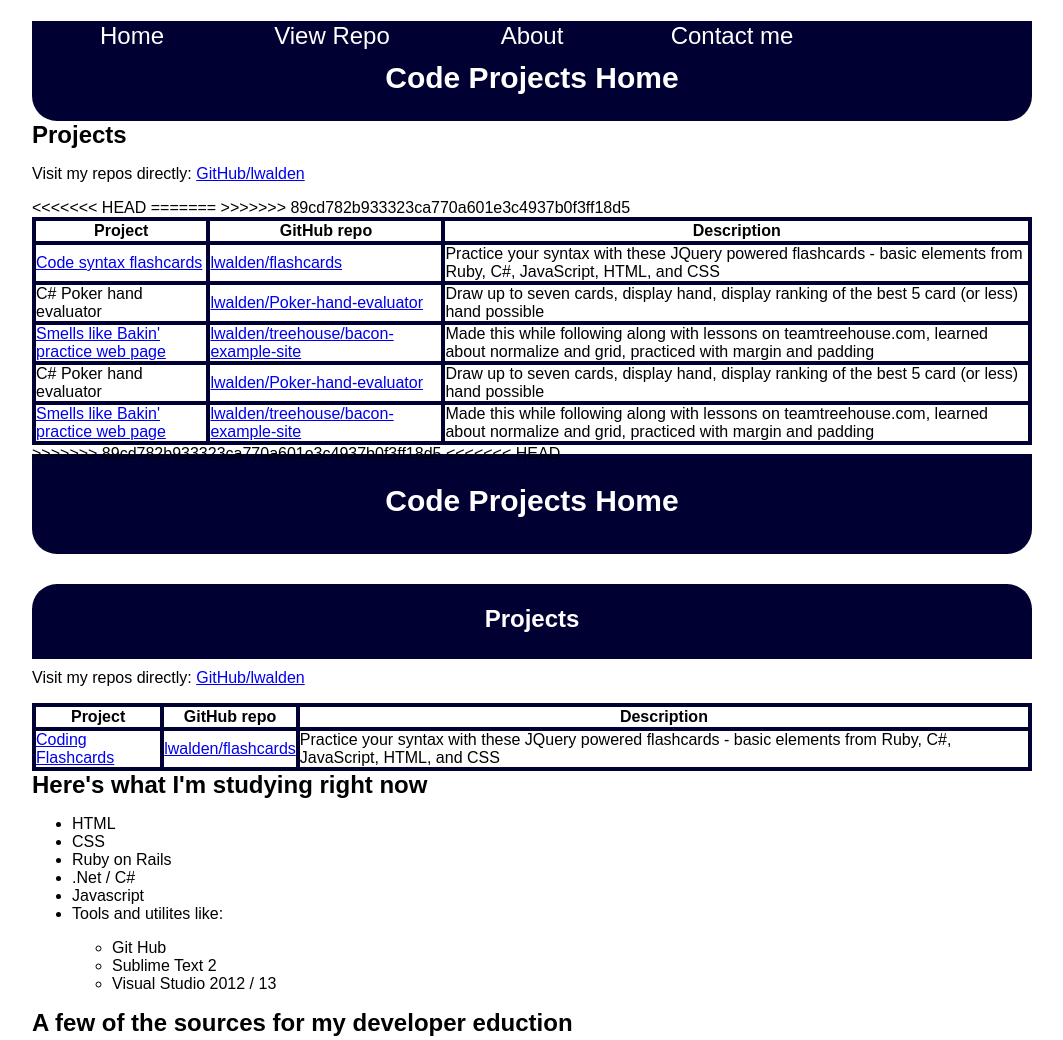
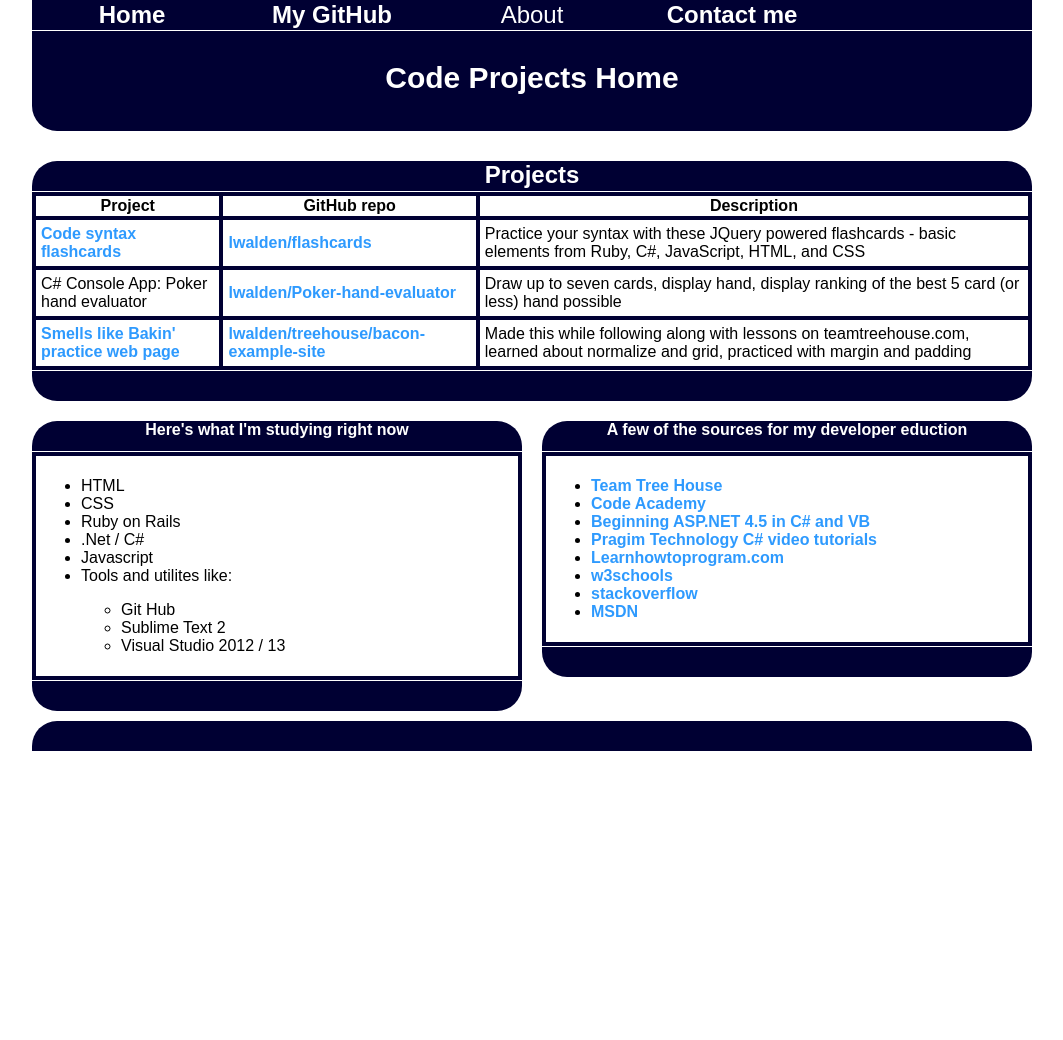
Before and after one commit to lwalden/lwalden.github.io, a plain HTML site: page index.html in a window 1280 px wide. Shown: the top 1040 px of the page, without its empty margins (108-1171 px from the left). After the commit the page ends 800 px from the top, so only its background shows below. Drawn offline with Linux system fonts and the light colour scheme.

Commit message:
updated style.css and changed format of page to grid

```diff
--- a/CSS/styles.css
+++ b/CSS/styles.css
@@ -6,7 +6,7 @@ body, html { /* set size of body to full page and remove margins */
     background-color: #FFFFFF;
 }
 
-.projects { /* avoid double border on table element, set width*/
+table { /* avoid double border on table element, set width*/
 border-collapse:collapse;
 width: 100%;
 }
@@ -21,7 +21,16 @@ vertical-align: middle;
 }
 
 td {
-	padding:0px;
+	padding:5px;
+}
+
+a,a:visited {
+	color:#2E9AFE;
+	text-decoration: none;
+	font-weight: 700;
+}
+.pushRight {
+	float: right;
 }
 
 .header{
@@ -34,18 +43,29 @@ td {
 	text-align: center;
 }
 
-.headerBar{
+.subHeading{
 	background-color: #000033;
 	width: 100%;
-	height: 50px;
+	height: 30px;
 	color: #FFFFFF;
 	text-align: center;
 	font-family: sans-serif;
 	border-radius: 25px 25px 0 0;
-	padding-top: 20px;
-	padding-bottom: 5px;
-	line-height: 30px;
+	padding-top: 0px;
+	padding-bottom: 0px;
 	margin-top: 20px;
+	margin-bottom: 1px;
+}
+
+.subFooter{
+	color: #000000;
+	border-radius: 0 0 25px 25px;
+	background-color: #000033;
+	width: 100%;
+	height: 30px;
+	float: left;
+	margin-bottom: 0px;
+	margin-top: 1px;
 }
 
 .footer{
@@ -135,10 +155,22 @@ a {
 	padding-bottom: 10px;
 }
 
-.instructions {
+.menuItem1 {
+	margin-left: 0px;
+}
+
+.menuItem2 {
+	margin-left: -200px
+}
+
+.menuItem3 {
 	margin-left: -400px;
 }
 
-.about {
+.menuItem4 {
 	margin-left: -600px;
 }
+
+.menuItem5 {
+	margin-left: -800px;
+}
--- a/index.html
+++ b/index.html
@@ -12,25 +12,27 @@
 			<div class="grid_12  menu">
 				<ul>
 					<li><a href="../index.html">Home</a></li>
-					<li><a href="https://github.com/lwalden/flashcards" target="-blank">View Repo</a></li>
+					<li><a href="https://github.com/lwalden/" target="-blank">My GitHub</a></li>
 					<li>About
 						<ul>
-							<li class="about first">Project homepage for Laurance Walden. Laurance is learning to code. <a href="aboutme.html">Learn more about me here.</a></li>
-							<li class="about"> Built using normalize.css and grid.css (discovered on teamtreehouse.com).</li>
-							<li class="about last"></li>
+							<li class="menuItem3 first">Project homepage for Laurance Walden. Laurance is learning to code.</li>
+							<li class="menuItem3"><a href="aboutme.html">Learn more about me here.</a></li>
+							<li class="menuItem3 last"></li>
 						</ul>
 					</li>
 					<li><a href="mailto:lwalden77@gmail.com">Contact me</a></li>
 					<li></li>
 				</ul>
 			</div>
-		<div class="header">
+
+			<div class="grid_12 header">
 				<h1>Code Projects Home</h1>
 			</div>
-		<div class="main">
-			<h2>Projects</h2>
-			<p>Visit my repos directly: <a href="https://github.com/lwalden">GitHub/lwalden</a></p>
-			<table class="projects">
+			<div class="grid_12 subHeading">
+				<h2>Projects<h2>
+			</div>
+
+			<table>
 				<tr>
 					<th>Project</th>
 					<th>GitHub repo</th>
@@ -40,10 +42,9 @@
 					<td><a href="flashcards/flashcards.html">Code syntax flashcards</a></td>
 					<td><a href="https://github.com/lwalden/flashcards">lwalden/flashcards</a></td>
 					<td>Practice your syntax with these JQuery powered flashcards - basic elements from Ruby, C#, JavaScript, HTML, and CSS</td>
-<<<<<<< HEAD
 				</tr>
 				<tr>
-					<td>C# Poker hand evaluator</td>
+					<td>C# Console App: Poker hand evaluator</td>
 					<td><a href="https://github.com/lwalden/Poker-hand-evaluator">lwalden/Poker-hand-evaluator</a></td>
 					<td>Draw up to seven cards, display hand, display ranking of the best 5 card (or less) hand possible</td>
 				</tr>
@@ -52,47 +53,16 @@
 					<td><a href="https://github.com/lwalden/treehouse">lwalden/treehouse/bacon-example-site</a></td>
 					<td>Made this while following along with lessons on teamtreehouse.com, learned about normalize and grid, practiced with margin and padding</td>
 				</tr>
-=======
-				</tr>
-				<tr>
-					<td>C# Poker hand evaluator</td>
-					<td><a href="https://github.com/lwalden/Poker-hand-evaluator">lwalden/Poker-hand-evaluator</a></td>
-					<td>Draw up to seven cards, display hand, display ranking of the best 5 card (or less) hand possible</td>
-				</tr>
-				<tr>
-					<td><a href="treehouse/bacon-example-site/index.html">Smells like Bakin' practice web page</a></td>
-					<td><a href="https://github.com/lwalden/treehouse">lwalden/treehouse/bacon-example-site</a></td>
-					<td>Made this while following along with lessons on teamtreehouse.com, learned about normalize and grid, practiced with margin and padding</td>
-				</tr>
->>>>>>> 89cd782b933323ca770a601e3c4937b0f3ff18d5
-
-			</table>
->>>>>>> 89cd782b933323ca770a601e3c4937b0f3ff18d5
-
-			<div class="grid_12  header">
-				<h1>Code Projects Home</h1>
-			</div>
-
-<<<<<<< HEAD
-			<div class="grid_12 headerBar">
-				<h2>Projects</h2>
-			</div>
-
-				<p>Visit my repos directly: <a href="https://github.com/lwalden">GitHub/lwalden</a></p>
-				<table class="projects">
-					<tr>
-						<th>Project</th>
-						<th>GitHub repo</th>
-						<th>Description</th>
-					</tr>
-					<tr>
-						<td><a href="flashcards/flashcards.html">Coding Flashcards</a></td>
-						<td><a href="https://github.com/lwalden/flashcards">lwalden/flashcards</a></td>
-						<td>Practice your syntax with these JQuery powered flashcards - basic elements from Ruby, C#, JavaScript, HTML, and CSS</td>
 				</tr>
 			</table>
+			<div class="subFooter"></div>
 
-				<h2>Here's what I'm studying right now</h2>
+			<div class="grid_6">
+				<div class="subHeading">
+					<h3>Here's what I'm studying right now</h3>
+				</div>
+					<table>
+						<tr><td>
 							<ul>
 								<li>HTML</li>
 								<li>CSS</li>
@@ -106,20 +76,16 @@
 										<li>Visual Studio 2012 / 13</li>
 									</ul>
 							</ul>
-
-				<h2>A few of the sources for my developer eduction</h2>
-				<ul>
-					<li><a href="http://www.teamtreehouse.com" target="_blank">Team Tree House</a></li>
-					<li><a href="http://www.codeacademy.com" target="_blank">Code Academy</a></li>
-					<li><a href="http://www.wrox.com" target="_blank">Beginning ASP.NET 4.5 in C3 and VB</a></li>
-					<li><a href="http://www.youtube.com/user/kudvenkat" target="_blank">Pragim Technology C# video tutorials</a></li>
-					<li><a href="http://www.learnhowtoprogram.com" target="_blank">Learnhowtoprogram.com</li>
-					<li><a href="http://www.w3schools.com/" targer="_blank">w3schools.com</a></li>
-				</ul>
-			</div>-->
-			<div class="footer"></div>
-=======
-			<h2>A few of the sources for my developer eduction</h2>
+						</td></tr>
+						</table>
+					<div class=subFooter></div>
+		</div>
+		<div class="grid_6 pushRight omega">
+				<div class="subHeading">
+					<h3>A few of the sources for my developer eduction</h3>
+				</div>
+				<table>
+					<tr><td>
 						<ul>
 							<li><a href="http://www.teamtreehouse.com" target="_blank">Team Tree House</a></li>
 							<li><a href="http://www.codeacademy.com" target="_blank">Code Academy</a></li>
@@ -130,13 +96,11 @@
 							<li><a href="http://www.stackoverflow.com" target="_blank">stackoverflow</a></li>
 							<li><a href="http://msdn.microsoft.com/" target="_blank">MSDN</a></li>
 						</ul>
+					</td></tr>
+				</table>
+				<div class="subFooter"></div>
 			</div>
-		<div class="footer1">
-			<a class="whitelink" href="aboutme.html">About me</a>
-			<br>
-			<a class="whitelink" href="mailto:lwalden77@gmail.com">Contact me</a><br/>
-			Written in Sublime Text 2
->>>>>>> 89cd782b933323ca770a601e3c4937b0f3ff18d5
+			<div class="footer"></div>
 		</div>
 	</body>
 </html>
```
Lines whose indentation alone changed are shown as unchanged.
